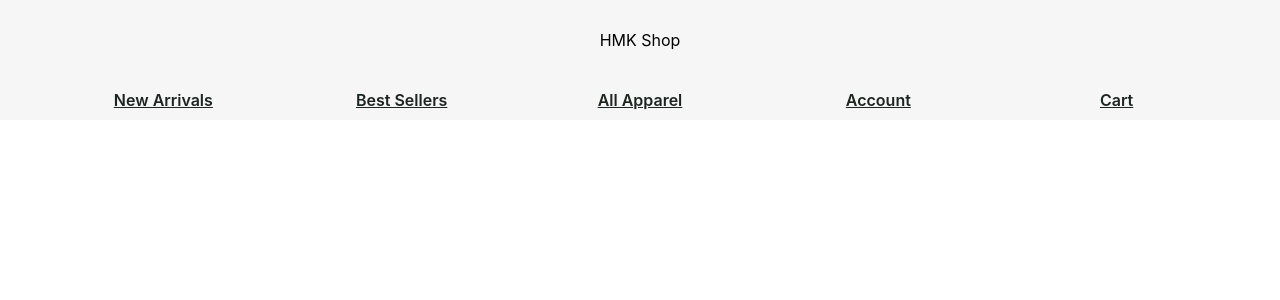
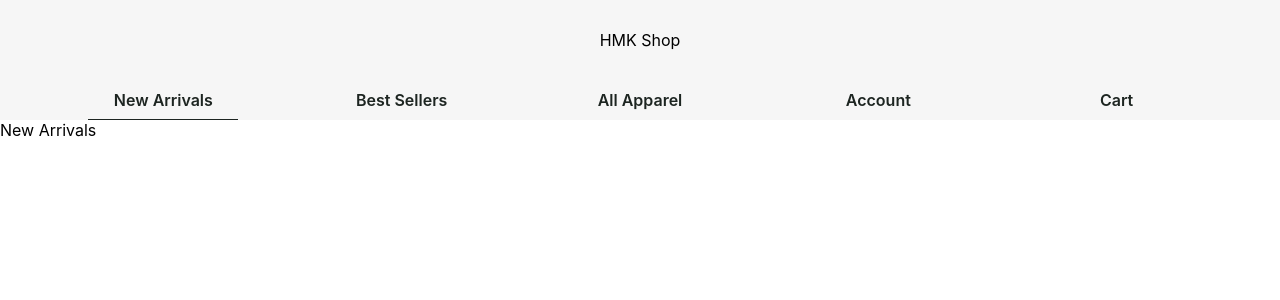
Before and after one commit to cortezdev99/hmk-shop, a React (Create React App) app: page / in a window 1280 px wide. Shown: the top 300 px of the page. Built offline with nearby package versions, Linux system fonts and the light colour scheme.

Commit message:
added another route in app component also made a div wrapper arround the routes to add a basic style of margin to all of them

```diff
--- a/src/Components/App.js
+++ b/src/Components/App.js
@@ -6,18 +6,22 @@ import NewArrivals from './New-Arrivals/NewArrivals';
 import BestSellers from './Best-Sellers/BestSellers';
 import AllApparel from './All-Apparel/AllApparel'
 import Cart from './Cart/Cart';
+import Account from './Account/Account';
 
 function App() {
   return (
     <div className="App">
       <Router>
         <Navbar />
+        <div className="app-container">
           <Switch>
             <Route exact path='/' component={NewArrivals} />
             <Route exact path='/best-sellers' component={BestSellers} />
             <Route exact path='/all-apparel' component={AllApparel} />
+            <Route exact path='/account' component={Account} />
             <Route exact path='/cart' component={Cart} />
           </Switch>
+        </div>
       </Router>
     </div>
   );
--- a/src/Components/Nav/Navbar.js
+++ b/src/Components/Nav/Navbar.js
@@ -9,7 +9,7 @@ export default () => {
       </div>
 
       <div className="navbar-links-wrapper">
-        <NavLink to="/" className="navbar-link">New Arrivals</NavLink>
+        <NavLink exact to="/" className="navbar-link">New Arrivals</NavLink>
         <NavLink to="/best-sellers" className="navbar-link">Best Sellers</NavLink>
         <NavLink to="/all-apparel" className="navbar-link">All Apparel</NavLink>
         <NavLink to="/account" className="navbar-link">Account</NavLink>
--- a/src/Styles/main.scss
+++ b/src/Styles/main.scss
@@ -18,3 +18,9 @@ code {
   font-family: source-code-pro, Menlo, Monaco, Consolas, 'Courier New',
     monospace;
 }
+
+.app-container {
+  margin-top: 120px;
+  min-height: calc(100vh - 120px);
+  height: 100%;
+}
--- a/src/Styles/navbar.scss
+++ b/src/Styles/navbar.scss
@@ -30,11 +30,15 @@
       align-content: center;
       justify-content: center;
       text-align: center;
+      text-decoration: none;
 
       &:hover {
         color: orangered;
-        border-bottom: 1px solid orangered;
       }
+    }
+
+    .active {
+      border-bottom: 1px solid #1d2521;
     }
   }
 }
```
Lines whose indentation alone changed are shown as unchanged.
